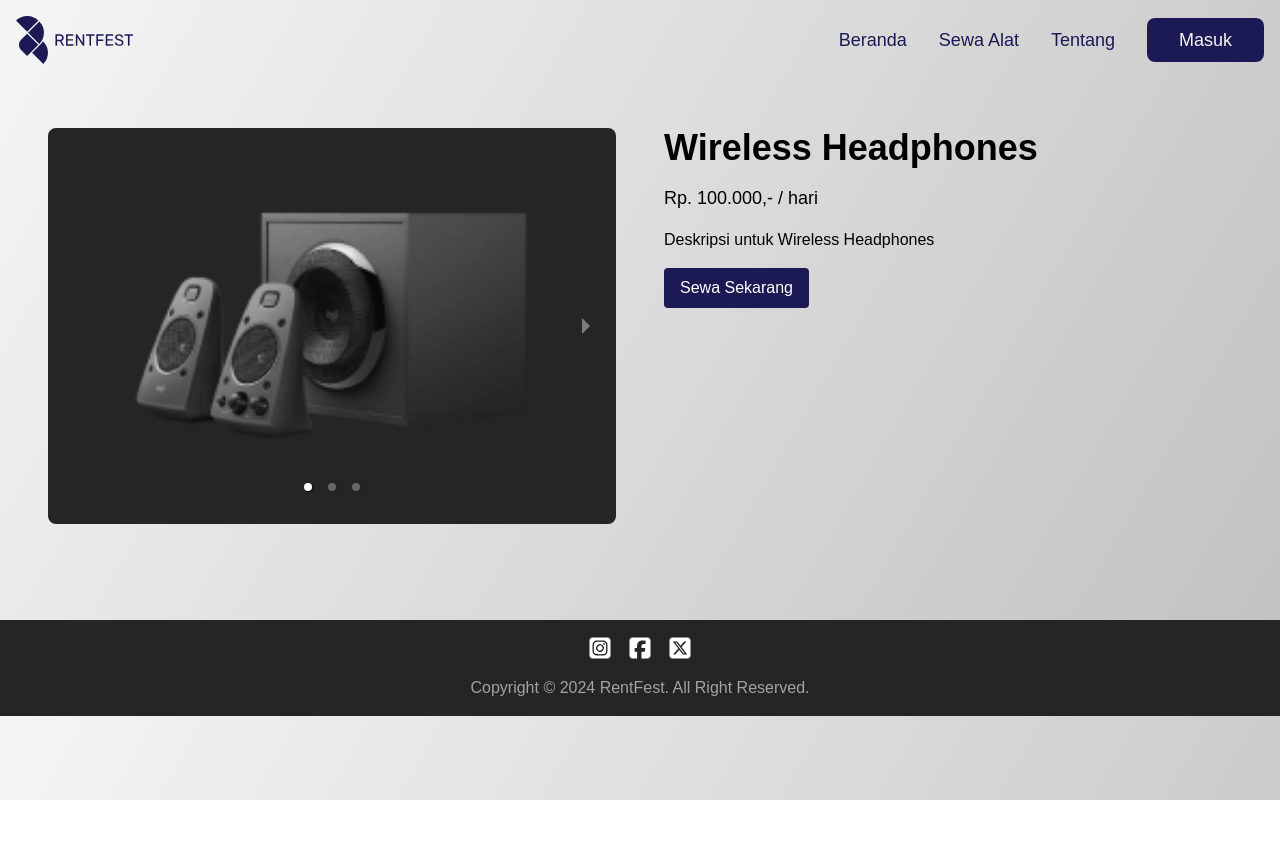
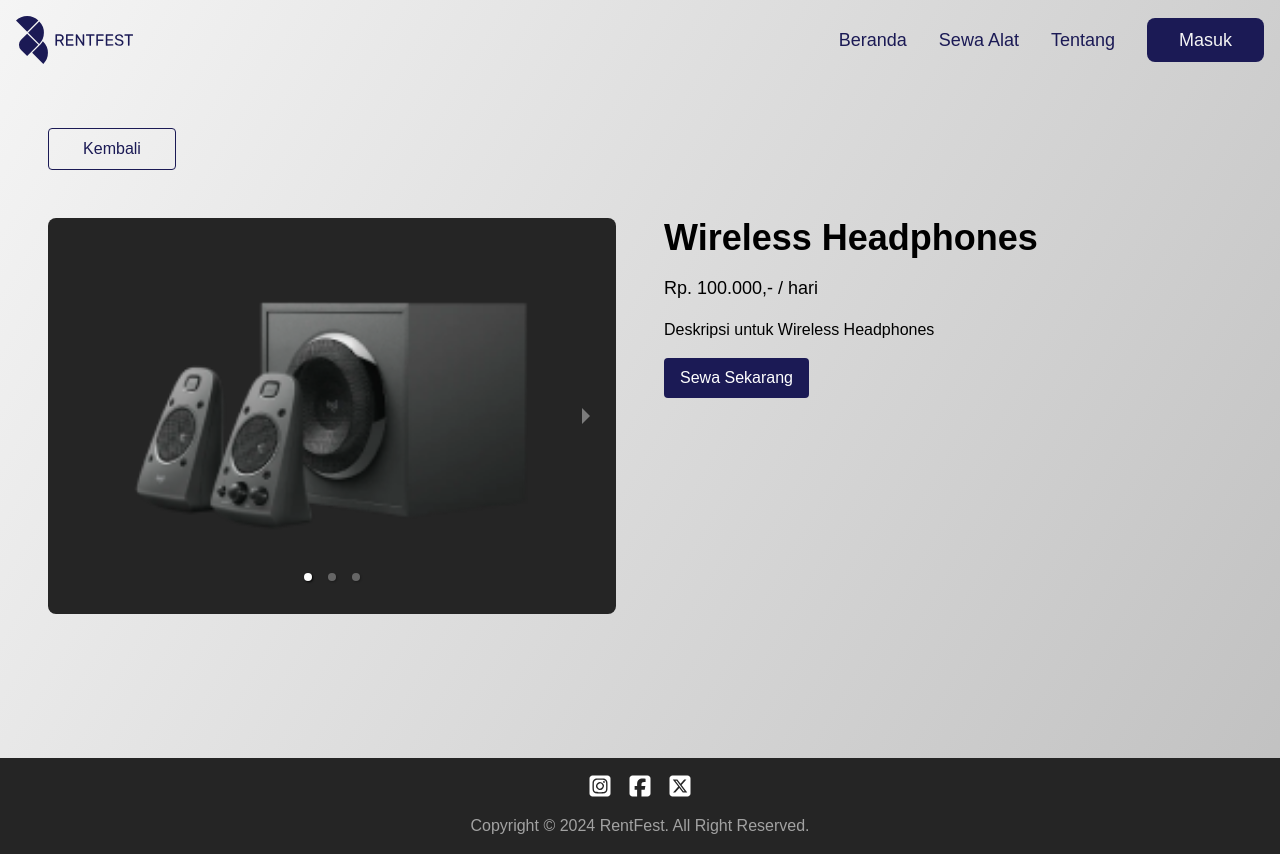
Before and after one commit to DaffaAfdallah/rentfest, a React (Vite) app: page /deskripsi/1 in a window 1280 px wide. Before the commit the page ends 800 px from the top, so only its background shows below. Built offline with nearby package versions, Linux system fonts and the light colour scheme.

Commit message:
semangat6

```diff
--- a/src/pages/Deskripsi.jsx
+++ b/src/pages/Deskripsi.jsx
@@ -1,5 +1,5 @@
 import React from 'react';
-import { useParams } from 'react-router-dom';
+import { useParams, useNavigate } from 'react-router-dom';
 import { Carousel } from 'react-responsive-carousel';
 import 'react-responsive-carousel/lib/styles/carousel.min.css';
 import produk3 from '../assets/images/fitur/produk3.png';
@@ -20,6 +20,7 @@ const productData = [
 
 const Deskripsi = () => {
   const { id } = useParams();
+  const navigate = useNavigate();
   const product = productData.find((item) => item.id === parseInt(id));
 
   if (!product) {
@@ -27,7 +28,15 @@ const Deskripsi = () => {
   }
 
   return (
-    <div className="container mx-auto my-12 p-12 flex">
+    <div className="container mx-auto mt-12 p-12 flex flex-col">
+        <button
+            className="w-32 border border-[#1b1a55] text-[#1b1a55] py-2 px-4 rounded hover:bg-[#1b1a55] hover:text-white duration-300"
+            onClick={() => navigate(-1)}
+          >
+            Kembali
+        </button>
+    <div className="container mx-auto mb-12 py-12 flex">
+
       <div className="w-1/2 pr-6">
         <Carousel
           showThumbs={false}
@@ -45,8 +54,14 @@ const Deskripsi = () => {
         <h1 className="text-4xl font-bold mb-4">{product.name}</h1>
         <p className="text-lg mb-4">{product.price}</p>
         <p className="text-base mb-4">{product.description}</p>
-        <button className="bg-[#1b1a55] text-white py-2 px-4 rounded hover:bg-[#9290c3] duration-300">Sewa Sekarang</button>
+        <div className="flex space-x-4">
+
+          <button className="bg-[#1b1a55] text-white py-2 px-4 rounded hover:bg-[#9290c3] duration-300">
+            Sewa Sekarang
+          </button>
+        </div>
       </div>
+    </div>
     </div>
   );
 };
```
